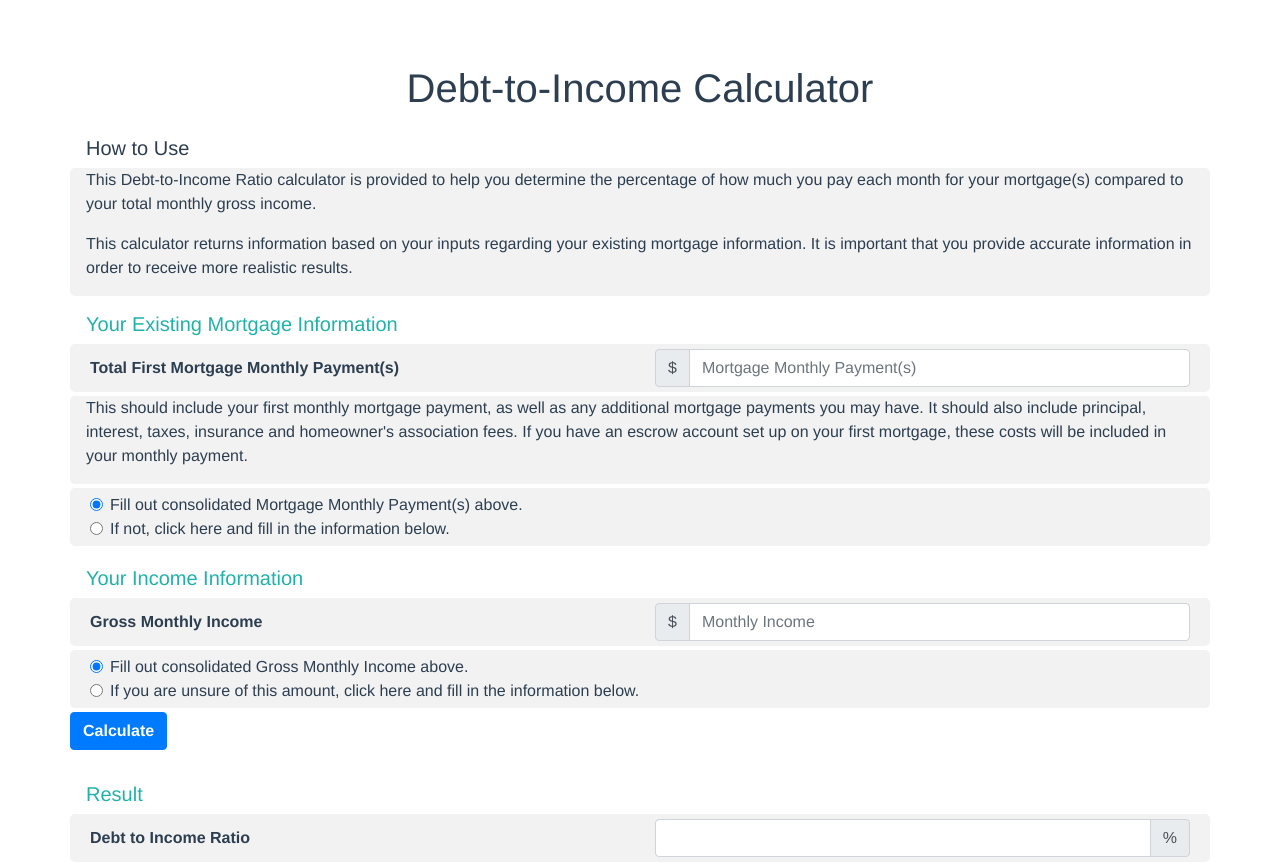
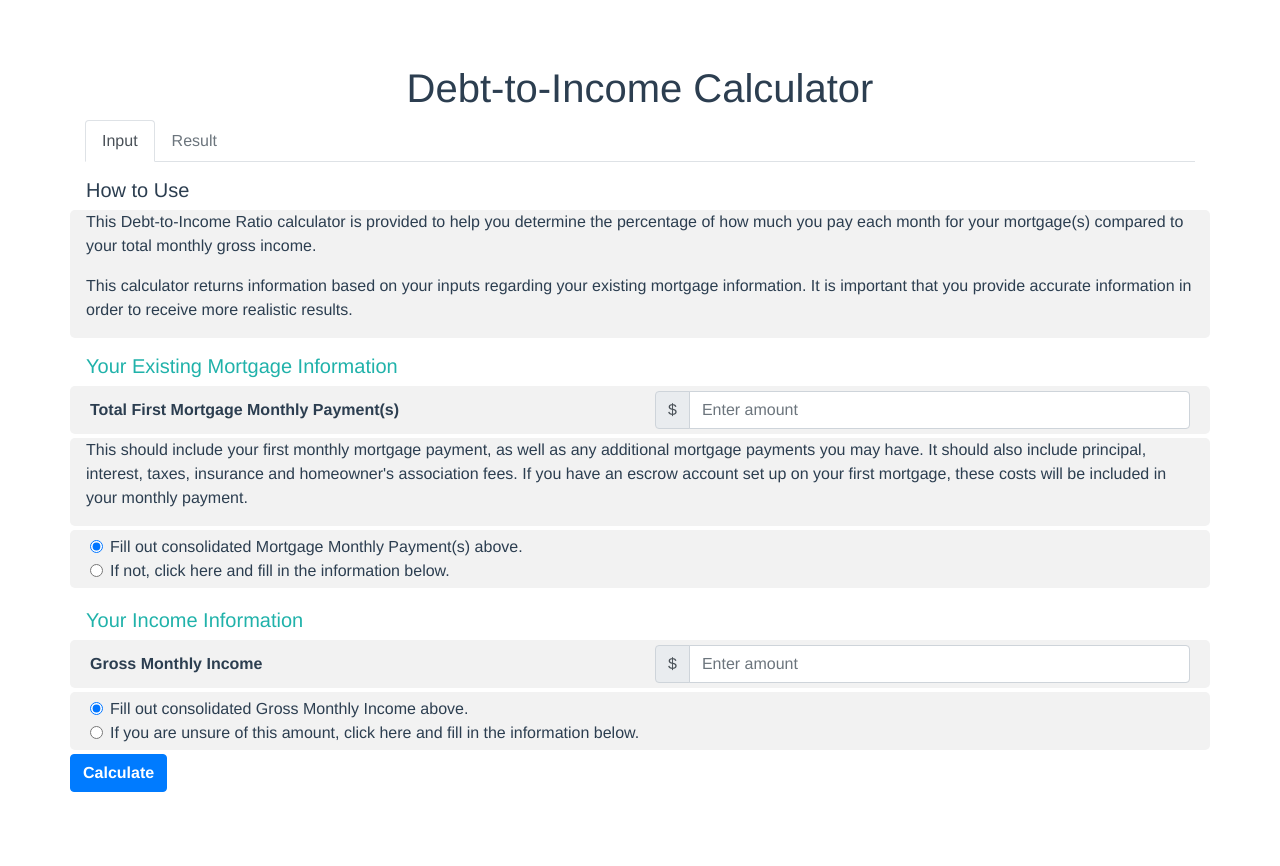
Before and after one commit to malhan-niazi/debt-to-income-calc, a Vue app: page / in a window 1280 px wide. After the commit the page ends 808 px from the top, so only its background shows below. Built offline with nearby package versions, Linux system fonts and the light colour scheme.

Commit message:
added tab functionality and calculate method

```diff
--- a/src/components/DebtIncomeRatioCalc.vue
+++ b/src/components/DebtIncomeRatioCalc.vue
@@ -8,6 +8,39 @@
           </h5>
         </div>
       </div>
+      <nav>
+        <div class="nav nav-tabs" id="nav-tab" role="tablist">
+          <a
+            class="nav-item nav-link"
+            id="input-tab"
+            data-toggle="tab"
+            href="#input-tab-content"
+            role="tab"
+            aria-controls="input"
+            aria-selected="true"
+            v-bind:class="{ 'active': !this.formSubmit}"
+          >Input</a>
+          <a
+            class="nav-item nav-link"
+            id="result-tab"
+            data-toggle="tab"
+            href="#result-tab-content"
+            role="tab"
+            aria-controls="result"
+            aria-selected="false"
+            :class="[this.ratio == null ? 'disabled': '',
+                      this.formSubmit ? 'active' : '']"
+          >Result</a>
+        </div>
+      </nav>
+      <div class="tab-content" id="tabContent">
+        <div
+          class="tab-pane fade"
+          id="input-tab-content"
+          role="tabpanel"
+          aria-labelledby="input-tab"
+          v-bind:class="{ 'show active': !this.formSubmit}"
+        >
           <div class="row">
             <div class="col">
               <div class="row">
@@ -23,7 +56,7 @@
                   </div>
                 </div>
               </div>
-          <form action>
+              <form id="form" v-on:submit="calculate">
                 <div class="row">
                   <div class="col">
                     <div class="row padding-label color-blue font-weight-bold">
@@ -47,7 +80,7 @@
                         type="text"
                         class="form-control rounded-right"
                         id="expense1"
-                    placeholder="Mortgage Monthly Payment(s)"
+                        placeholder="Enter amount"
                         v-model="expense.monthlyMortgagePayment.value"
                         v-bind:class="{ 'is-invalid': !expense.monthlyMortgagePayment.isValid }"
                         @input="validateMonthlyMortgagePayment"
@@ -106,7 +139,7 @@
                           type="text"
                           class="form-control rounded-right"
                           id="expense2"
-                      placeholder="Monthly Payment"
+                          placeholder="Enter amount"
                           v-model="expense.monthlyPayment.value"
                           v-bind:class="{ 'is-invalid': !expense.monthlyPayment.isValid }"
                           @input="validateMonthlyPayment"
@@ -129,7 +162,7 @@
                           type="text"
                           class="form-control rounded-right"
                           id="expense3"
-                      placeholder="Annual Property Taxes"
+                          placeholder="Enter amount"
                           v-model="expense.annualPropertyTax.value"
                           v-bind:class="{ 'is-invalid': !expense.annualPropertyTax.isValid }"
                           @input="validateAnnualPropertyTax"
@@ -152,7 +185,7 @@
                           type="text"
                           class="form-control rounded-right"
                           id="expense4"
-                      placeholder="Annual Property Insurance"
+                          placeholder="Enter amount"
                           v-model="expense.annualPropertyInsurance.value"
                           v-bind:class="{ 'is-invalid': !expense.annualPropertyInsurance.isValid }"
                           @input="validateAnnualPropertyInsurance"
@@ -175,7 +208,7 @@
                           type="text"
                           class="form-control rounded-right"
                           id="expense5"
-                      placeholder="Annual HOA Fees"
+                          placeholder="Enter amount"
                           v-model="expense.annualHoaFees.value"
                           v-bind:class="{ 'is-invalid': !expense.annualHoaFees.isValid }"
                           @input="validateAnnualHoaFees"
@@ -208,13 +241,15 @@
                         type="text"
                         class="form-control rounded-right"
                         id="income1"
-                    placeholder="Monthly Income"
+                        placeholder="Enter amount"
                         v-model="income.grossIncome.value"
                         v-bind:class="{ 'is-invalid': !income.grossIncome.isValid }"
                         @input="validateGrossIncome"
                         :disabled="income.checked"
                       />
-                  <div class="invalid-feedback">This field is required and must be numeric.</div>
+                      <div
+                        class="invalid-feedback"
+                      >This field is required, must be numeric, and greater than 0</div>
                     </div>
                   </div>
                 </div>
@@ -264,7 +299,7 @@
                           type="text"
                           class="form-control rounded-right"
                           id="income2"
-                      placeholder="Annual Salary"
+                          placeholder="Enter amount"
                           v-model="income.annualSalary.value"
                           v-bind:class="{ 'is-invalid': !income.annualSalary.isValid }"
                           @input="validateAnnualSalary"
@@ -287,7 +322,7 @@
                           type="text"
                           class="form-control rounded-right"
                           id="income3"
-                      placeholder="Partner's Annual Salary"
+                          placeholder="Enter amount"
                           v-model="income.spouceAnnualSalary.value"
                           v-bind:class="{ 'is-invalid': !income.spouceAnnualSalary.isValid }"
                           @input="validateSpouceAnnualSalary"
@@ -310,7 +345,7 @@
                           type="text"
                           class="form-control rounded-right"
                           id="income4"
-                      placeholder="Other Annual Income"
+                          placeholder="Enter amount"
                           v-model="income.otherIncome.value"
                           v-bind:class="{ 'is-invalid': !income.otherIncome.isValid }"
                           @input="validateOtherIncome"
@@ -328,11 +363,21 @@
                   </div>
                 </div>
               </form>
-          <div class="row">
+            </div>
+          </div>
+        </div>
+        <div
+          class="tab-pane fade"
+          id="result-tab-content"
+          role="tabpanel"
+          aria-labelledby="result-tab"
+          v-bind:class="{ 'show active': this.formSubmit }"
+        >
+          <div id="result" class="row margin-bottom">
             <div class="col">
               <div class="row padding-label color-blue">
                 <h5>
-                  <span class>Result</span>
+                  <span class>Your Debt-to-Income Information</span>
                 </h5>
               </div>
             </div>
@@ -341,7 +386,35 @@
             <label
               for="income4"
               class="col-sm-6 padding-right-none col-form-label font-weight-bold"
-            >Debt to Income Ratio</label>
+            >First Mortgage Monthly Payment</label>
+            <div class="col-sm-6 padding-right-none">
+              <div class="input-group">
+                <div class="input-group-prepend">
+                  <span class="input-group-text rounded-right">$</span>
+                </div>
+                <span class="form-control">{{ monthlyMortgagePayment }}</span>
+              </div>
+            </div>
+          </div>
+          <div class="form-group row background--gray padding margin-bottom">
+            <label
+              for="income4"
+              class="col-sm-6 padding-right-none col-form-label font-weight-bold"
+            >Total Gross Monthly Income</label>
+            <div class="col-sm-6 padding-right-none">
+              <div class="input-group">
+                <div class="input-group-prepend">
+                  <span class="input-group-text rounded-right">$</span>
+                </div>
+                <span class="form-control">{{ grossIncome }}</span>
+              </div>
+            </div>
+            </div>
+            <div class="form-group row background--gray padding margin-bottom">
+            <label
+              for="income4"
+              class="col-sm-6 padding-right-none col-form-label font-weight-bold color-blue"
+            >Debt-to-Income Ratio</label>
             <div class="col-sm-6 padding-right-none">
               <div class="input-group">
                 <span class="form-control" v-bind:class="{ 'is-invalid': !validForm }">{{ ratio }}</span>
@@ -356,9 +429,12 @@
         </div>
       </div>
     </div>
+  </div>
 </template>
 
 <script>
+import JQuery from "jquery";
+let $ = JQuery;
 export default {
   name: "DebtIncomeRatioCalc",
   props: {
@@ -410,8 +486,17 @@ export default {
       },
       ratio: null,
       validForm: true,
-      errMsg: String
+      errMsg: String,
+      formSubmit: false
     };
+  },
+  computed: {
+    monthlyMortgagePayment() {
+      return parseFloat(this.expense.monthlyMortgagePayment.value).toFixed(2);
+    },
+    grossIncome() {
+      return parseFloat(this.income.grossIncome.value).toFixed(2);
+    }
   },
   methods: {
     validateMonthlyMortgagePayment() {
@@ -440,9 +525,9 @@ export default {
       );
     },
     validateGrossIncome() {
-      this.income.grossIncome.isValid = this.isValid(
-        this.income.grossIncome.value
-      );
+      this.income.grossIncome.isValid =
+        this.isValid(this.income.grossIncome.value) &&
+        parseFloat(this.income.grossIncome.value) > 0;
     },
     validateAnnualSalary() {
       this.income.annualSalary.isValid = this.isValid(
@@ -468,24 +553,83 @@ export default {
     isNumeric(n) {
       return !isNaN(parseFloat(n)) && isFinite(n);
     },
+    calculate(event) {
+      this.validForm = this.isValidForm();
+      if (!this.validForm) {
+        this.errMsg = "Incorrect or missing fields.";
+        this.ratio = null;
+        this.formSubmit = false;
+        event.preventDefault();
+        return;
+      }
+      if (this.expense.checked) {
+        this.computeMonthlyMortgagePayement();
+      }
+      if (this.income.checked) {
+        this.computeGrossIncome();
+      }
+      this.ratio = (
+        100 *
+        (parseFloat(this.expense.monthlyMortgagePayment.value) /
+          parseFloat(this.income.grossIncome.value))
+      ).toFixed(2);
+      this.formSubmit = true;
+      event.preventDefault();
+      $(function() {
+        $("#result-tab").tab("show");
+      });
+    },
     computeMonthlyMortgagePayement() {
       this.expense.monthlyMortgagePayment.value = (
-        this.expense.monthlyPayment.value +
-        (this.expense.annualPropertyTax.value +
-          this.expense.annualPropertyInsurance.value +
-          this.expense.annualHoaFees.value) /
+        parseFloat(this.expense.monthlyPayment.value) +
+        (parseFloat(this.expense.annualPropertyTax.value) +
+          parseFloat(this.expense.annualPropertyInsurance.value) +
+          parseFloat(this.expense.annualHoaFees.value)) /
           12
       ).toFixed(2);
     },
     computeGrossIncome() {
       this.income.grossIncome.value = (
-        (this.income.annualSalary.value +
-          this.income.spouceAnnualSalary.value +
-          this.income.otherIncome.value) /
+        (parseFloat(this.income.annualSalary.value) +
+          parseFloat(this.income.spouceAnnualSalary.value) +
+          parseFloat(this.income.otherIncome.value)) /
         12
       ).toFixed(2);
     },
-    isValidForm() {}
+    isValidForm() {
+      this.formSubmit = false;
+      var isIncomeValid = true;
+      var isExpenseValid = true;
+      if (this.expense.checked) {
+        this.validateMonthlyPayment();
+        this.validateAnnualPropertyTax();
+        this.validateAnnualPropertyInsurance();
+        this.validateAnnualHoaFees();
+        isExpenseValid =
+          this.expense.monthlyPayment.isValid &&
+          this.expense.annualPropertyTax.isValid &&
+          this.expense.annualPropertyInsurance.isValid &&
+          this.expense.annualHoaFees.isValid;
+        this.expense.monthlyMortgagePayment.isValid = true;
+      } else {
+        this.validateMonthlyMortgagePayment();
+        isExpenseValid = this.expense.monthlyMortgagePayment.isValid;
+      }
+      if (this.income.checked) {
+        this.validateAnnualSalary();
+        this.validateSpouceAnnualSalary();
+        this.validateOtherIncome();
+        isIncomeValid =
+          this.income.annualSalary.isValid &&
+          this.income.spouceAnnualSalary.isValid &&
+          this.income.otherIncome.isValid;
+        this.income.grossIncome.isValid = true;
+      } else {
+        this.validateGrossIncome();
+        isIncomeValid = this.income.grossIncome.isValid;
+      }
+      return isIncomeValid && isExpenseValid;
+    }
   }
 };
 </script>
```
Lines whose indentation alone changed are shown as unchanged.
